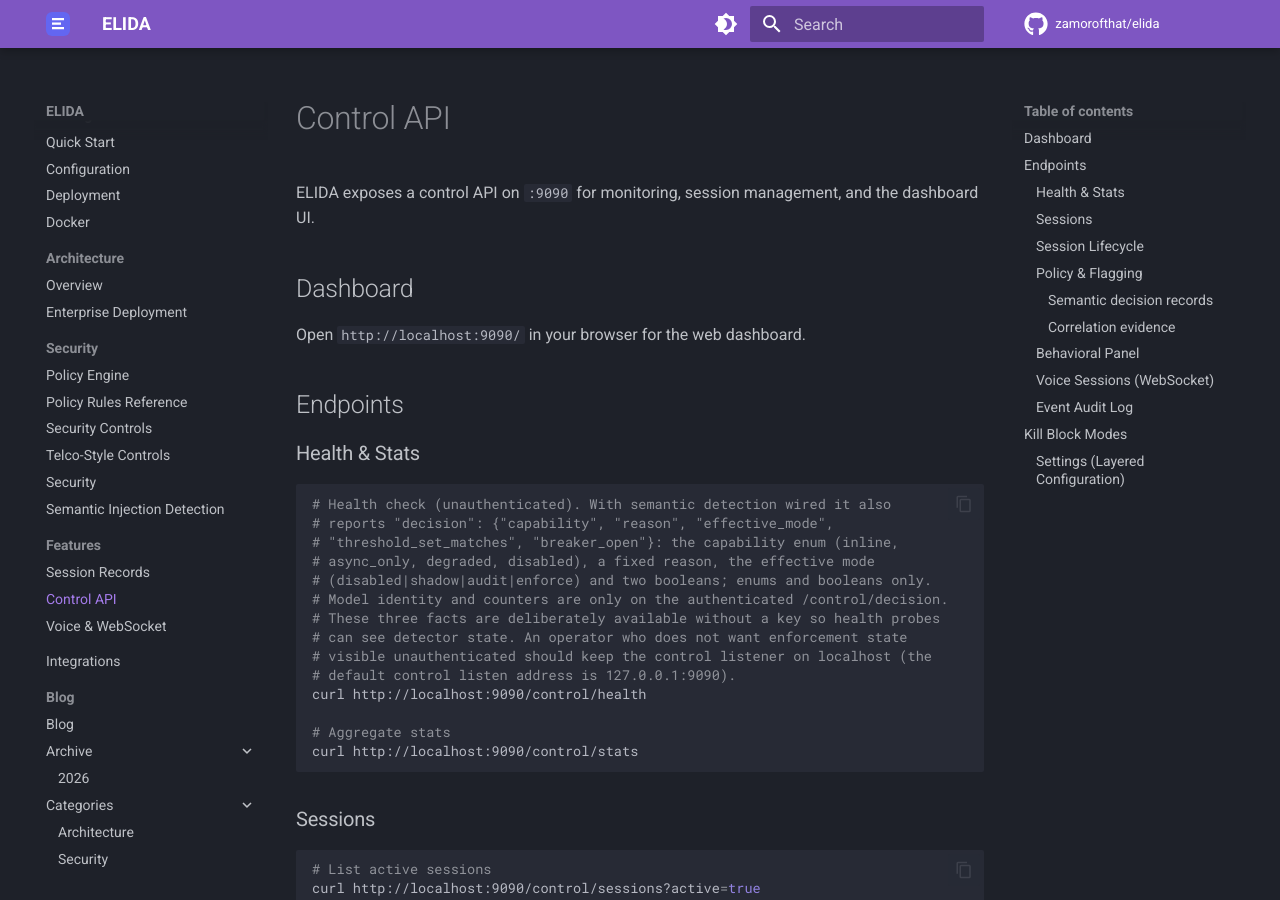
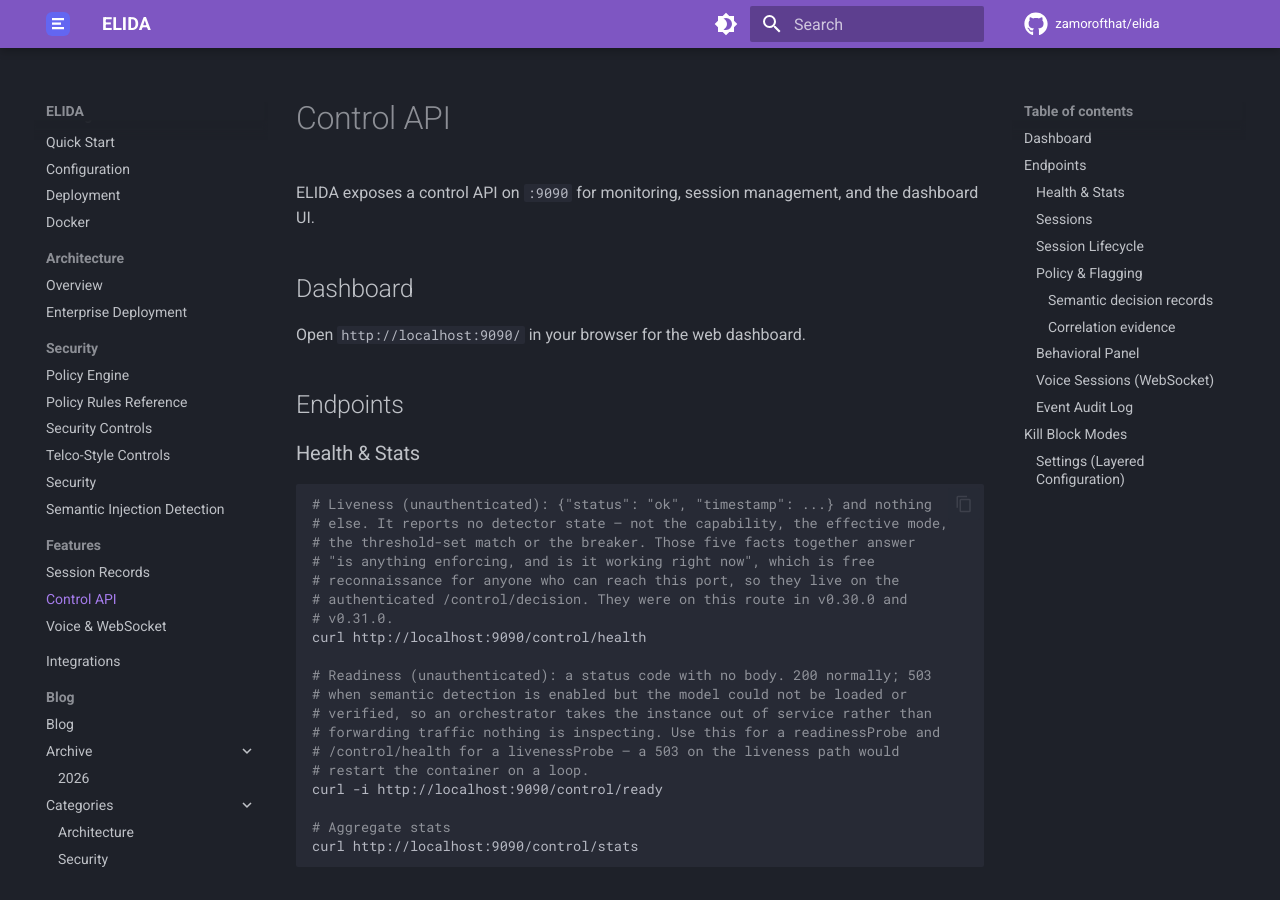
Before and after one commit to zamorofthat/elida, an MkDocs documentation site: the page built from docs/api.md, in a window 1280 px wide and 900 px high. Built offline with MkDocs 1.6.1 and Material for MkDocs 9.7.7, drawn with Linux system fonts in a browser that asks for light colours; comment, search, counter and statistics services are not loaded.

Commit message:
Fix/health posture disclosure (#204)

````diff
--- a/docs/api.md
+++ b/docs/api.md
@@ -11,17 +11,22 @@
 ### Health & Stats
 
 ```bash
-# Health check (unauthenticated). With semantic detection wired it also
-# reports "decision": {"capability", "reason", "effective_mode",
-# "threshold_set_matches", "breaker_open"}: the capability enum (inline,
-# async_only, degraded, disabled), a fixed reason, the effective mode
-# (disabled|shadow|audit|enforce) and two booleans; enums and booleans only.
-# Model identity and counters are only on the authenticated /control/decision.
-# These three facts are deliberately available without a key so health probes
-# can see detector state. An operator who does not want enforcement state
-# visible unauthenticated should keep the control listener on localhost (the
-# default control listen address is 127.0.0.1:9090).
+# Liveness (unauthenticated): {"status": "ok", "timestamp": ...} and nothing
+# else. It reports no detector state — not the capability, the effective mode,
+# the threshold-set match or the breaker. Those five facts together answer
+# "is anything enforcing, and is it working right now", which is free
+# reconnaissance for anyone who can reach this port, so they live on the
+# authenticated /control/decision. They were on this route in v0.30.0 and
+# v0.31.0.
 curl http://localhost:9090/control/health
+
+# Readiness (unauthenticated): a status code with no body. 200 normally; 503
+# when semantic detection is enabled but the model could not be loaded or
+# verified, so an orchestrator takes the instance out of service rather than
+# forwarding traffic nothing is inspecting. Use this for a readinessProbe and
+# /control/health for a livenessProbe — a 503 on the liveness path would
+# restart the container on a loop.
+curl -i http://localhost:9090/control/ready
 
 # Aggregate stats
 curl http://localhost:9090/control/stats
````
Also changed, not shown: CHANGELOG.md (+23 -4 lines), deploy/helm/elida/README.md (+6 -0 lines), 6 other files.
